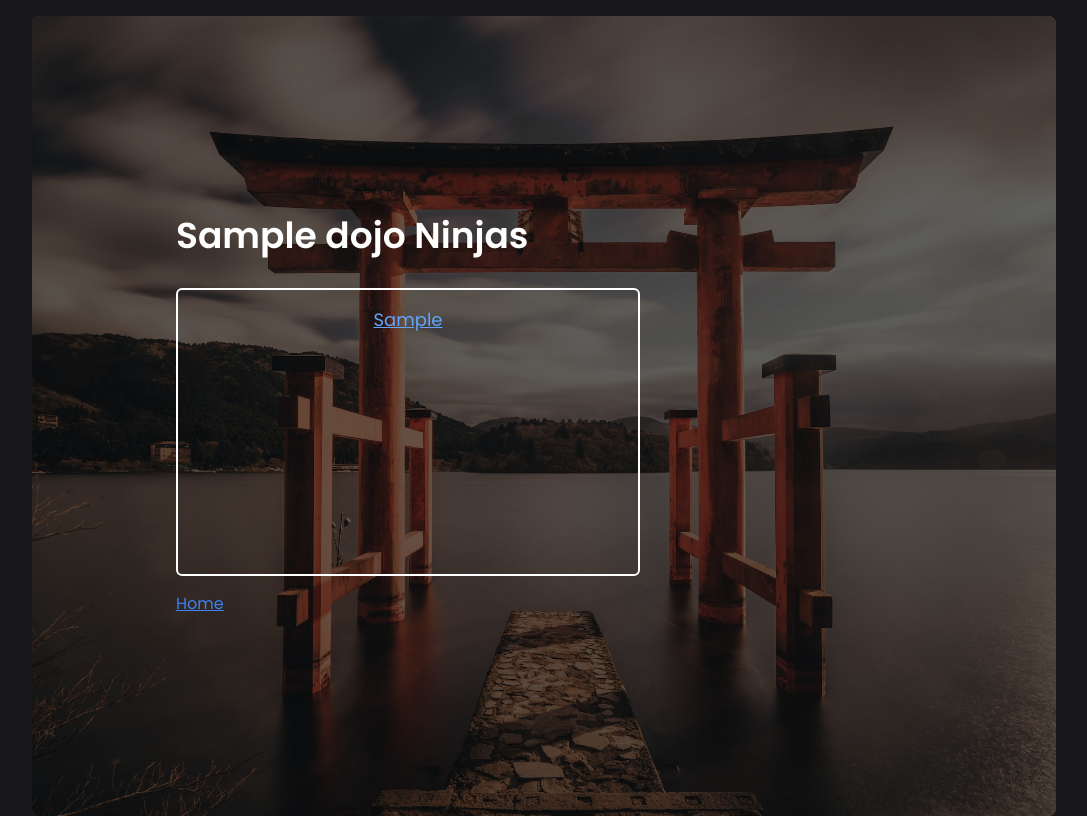
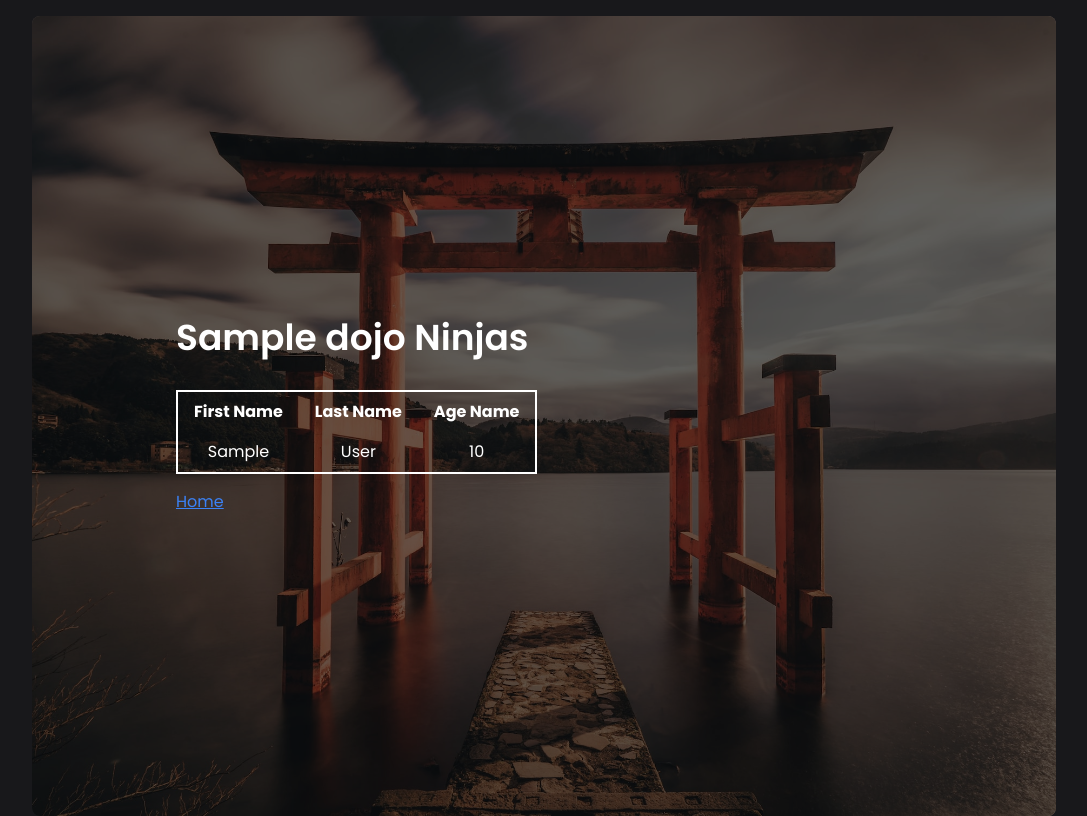
Before and after one commit to LukeJech/Dojos_and_Ninjas, a Flask app: page /dojos/1 in a window 1280 px wide. Shown: the whole page, without its empty margins (96-1183 px from the left). Run offline with Flask 3, Linux system fonts and the light colour scheme; tables that the repository leaves empty hold one stand-in row (values such as "Sample post"); some libraries are stand-ins or nearby versions.

Commit message:
Added ninjas to show dojo page

```diff
--- a/flask_app/templates/dojos.html
+++ b/flask_app/templates/dojos.html
@@ -21,7 +21,7 @@
                         <h2 class="mb-4 text-4xl font-semibold">New Dojo</h2>
                         <div class="text-xl">
                             <label for="name">Name: </label>
-                            <input type="text" name="name" id="name" class="ml-2 pl-2 text-slate-800 w-3/4" placeholder="New Dojo Here">
+                            <input type="text" name="name" id="name" class="ml-2 pl-2 text-slate-800 w-3/4 outline-none" placeholder="New Dojo Here">
                         </div>
                         <button type="submit"class="rounded border-2 border-neutral-50 px-10 pb-[10px] pt-[12px] text-sm font-medium uppercase text-neutral-50 transition duration-150 ease-in-out hover:border-neutral-100 hover:bg-neutral-500 hover:bg-opacity-10 hover:text-neutral-100 active:border-neutral-200 active:text-neutral-200">Create</button>
                     </form>
--- a/flask_app/templates/show_dojo.html
+++ b/flask_app/templates/show_dojo.html
@@ -19,13 +19,24 @@
                 <div class="ml-24 text-white w-1/2">
 
                         <h2 class="mb-8 text-4xl font-semibold text-left">{{dojo.name}} Ninjas</h2>
-                        <div class="border-2 border-white py-4 px-16 rounded-md space-y-2 flex flex-col mb-4 h-72 ">
-                            {% for ninja in dojo.ninjas %}
-
-                            <p class="underline text-blue-400 text-lg">{{ninja.first_name}}</p>
-
-                            {% endfor %}
-                        </div>
+                        <table class="border-2 border-white rounded-md mb-4">
+                            <thead>
+                                <tr>
+                                    <th class="px-4 py-2">First Name</th>
+                                    <th class="px-4 py-2">Last Name</th>
+                                    <th class="px-4 py-2">Age Name</th>
+                                </tr>
+                            </thead>
+                            <tbody>
+                                {% for ninja in dojo.ninjas %}
+                                <tr>
+                                    <td class="px-4 py-2">{{ ninja.first_name }}</td>
+                                    <td class="px-4 py-2">{{ ninja.last_name }}</td>
+                                    <td class="px-4 py-2">{{ ninja.age }}</td>
+                                </tr>
+                                {% endfor %}
+                            </tbody>
+                          </table>
                         <p class="text-left"><a href="/dojos" class="underline text-blue-500 mt-8">Home</a></p>
 
                 </div>
```
